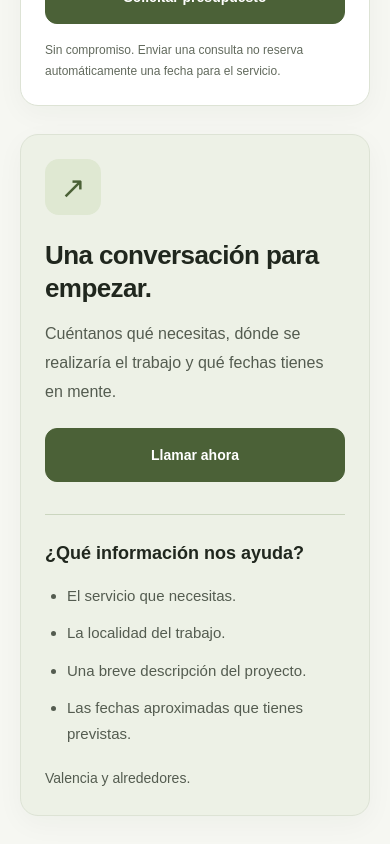
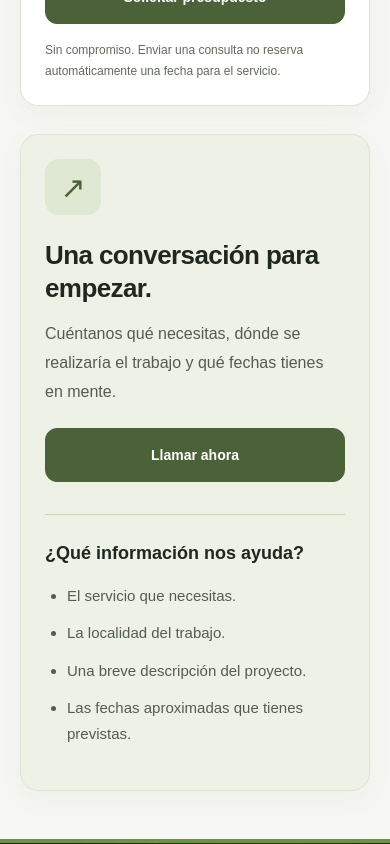
Before and after one commit to josueBarrueta/SolucionesChiraSL, an Angular app in the folder paginaChira/: page /contacto in a window 390 px wide. Shown: the part 1000-1844 px from the top of the page. Built offline with nearby package versions, Linux system fonts and the light colour scheme.

Commit message:
ajuste cartas contacto, texto no cuadraba con el bloque

```diff
--- a/paginaChira/src/app/contacto/contacto.component.html
+++ b/paginaChira/src/app/contacto/contacto.component.html
@@ -93,8 +93,6 @@
             <li>Una breve descripción del proyecto.</li>
             <li>Las fechas aproximadas que tienes previstas.</li>
           </ul>
-
-          <p>Valencia y alrededores.</p>
         </div>
       </aside>
     </div>
--- a/paginaChira/src/app/contacto/contacto.component.scss
+++ b/paginaChira/src/app/contacto/contacto.component.scss
@@ -55,7 +55,7 @@
   display: grid;
   grid-template-columns: minmax(0, 0.8fr) minmax(0, 1.2fr);
   grid-template-areas: "info formulario";
-  align-items: start;
+  align-items: stretch;
   gap: 28px;
 }
 
@@ -75,6 +75,23 @@
 .contacto-info {
   grid-area: info;
   background: #edf1e6;
+}
+
+/* En escritorio, ambas tarjetas comparten la misma fila y altura. */
+@media (min-width: 901px) {
+  .contacto .contacto-content {
+    grid-template-rows: auto;
+    align-items: stretch;
+  }
+
+  .contacto .contacto-content > .contacto-card {
+    box-sizing: border-box;
+    align-self: stretch;
+    height: 100%;
+    min-height: 0;
+    max-height: none;
+    margin: 0;
+  }
 }
 
 .telefono-icono,
@@ -119,11 +136,11 @@
   line-height: 1.2;
   letter-spacing: -1px;
   text-decoration: none;
+}
 
-  &:hover {
+.contacto-phone:hover {
   text-decoration: underline;
   text-underline-offset: 6px;
-  }
 }
 
 .contacto-button {
@@ -144,14 +161,14 @@
   text-align: center;
   text-decoration: none;
   transition: background-color 180ms ease;
+}
 
-  &:hover {
+.contacto-button:hover {
   background: #394b29;
 }
 
-  span {
+.contacto-button span {
   font-size: 20px;
-  }
 }
 
 .contacto-button:focus-visible,
@@ -169,14 +186,15 @@
   display: grid;
   gap: 22px;
   margin: 30px 0;
+}
 
-  > div {
+.formulario-pasos > div {
   display: flex;
   align-items: flex-start;
   gap: 16px;
 }
 
-  > div > span {
+.formulario-pasos > div > span {
   display: grid;
   place-items: center;
   flex-shrink: 0;
@@ -189,17 +207,16 @@
   font-weight: 700;
 }
 
-  h3 {
+.formulario-pasos h3 {
   margin: 0 0 6px;
   font-size: 16px;
   line-height: 1.5;
 }
 
-  p {
+.formulario-pasos p {
   margin: 0;
   font-size: 14px;
   line-height: 1.7;
-  }
 }
 
 .contacto-card .presupuesto-nota {
@@ -213,14 +230,15 @@
   margin-top: 32px;
   padding-top: 26px;
   border-top: 1px solid #cbd6bf;
+}
 
-  h3 {
+.contacto-ayuda h3 {
   margin: 0 0 16px;
   font-size: 18px;
   line-height: 1.4;
 }
 
-  ul {
+.contacto-ayuda ul {
   display: grid;
   gap: 12px;
   margin: 0 0 20px;
@@ -230,18 +248,24 @@
   line-height: 1.7;
 }
 
-  p {
+.contacto-ayuda p {
   margin-bottom: 0;
   font-size: 14px;
-  }
 }
 
 @media (max-width: 900px) {
   .contacto-content {
     grid-template-columns: minmax(0, 1fr);
+    grid-template-rows: auto auto;
     grid-template-areas:
       "formulario"
       "info";
+    align-items: start;
+  }
+
+  .contacto .contacto-content > .contacto-card {
+    height: auto;
+    align-self: start;
   }
 }
 
@@ -272,3 +296,35 @@
     transition: none;
   }
 }
+
+/* Corrección de altura y desbordamiento. */
+.contacto .contacto-content {
+  grid-template-rows: auto;
+  align-items: stretch;
+}
+
+.contacto .contacto-content > .contacto-card {
+  height: auto;
+  min-height: 0;
+  max-height: none;
+  align-self: stretch;
+  margin: 0;
+}
+
+/* Permite que el texto de los pasos se ajuste al espacio disponible. */
+.formulario-pasos > div > div {
+  min-width: 0;
+}
+
+/* En tablet y móvil, cada tarjeta conserva su altura natural. */
+@media (max-width: 900px) {
+  .contacto .contacto-content {
+    grid-template-rows: auto auto;
+    align-items: start;
+  }
+
+  .contacto .contacto-content > .contacto-card {
+    height: auto;
+    align-self: start;
+  }
+}
```
Lines whose indentation alone changed are shown as unchanged.
